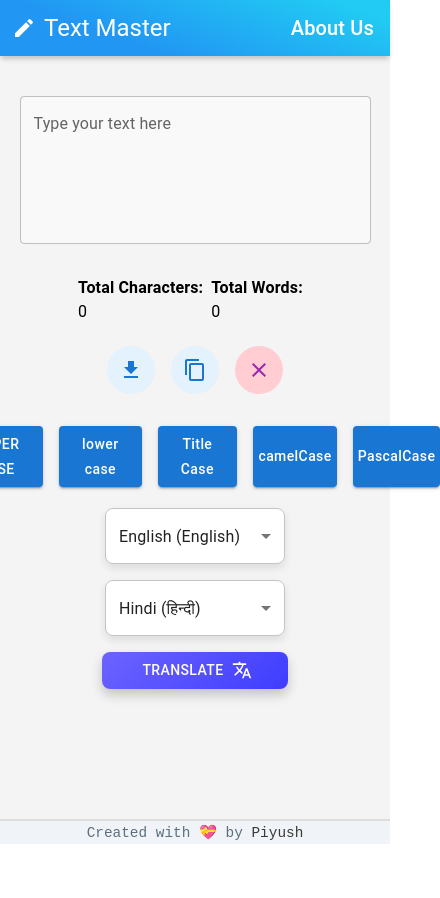
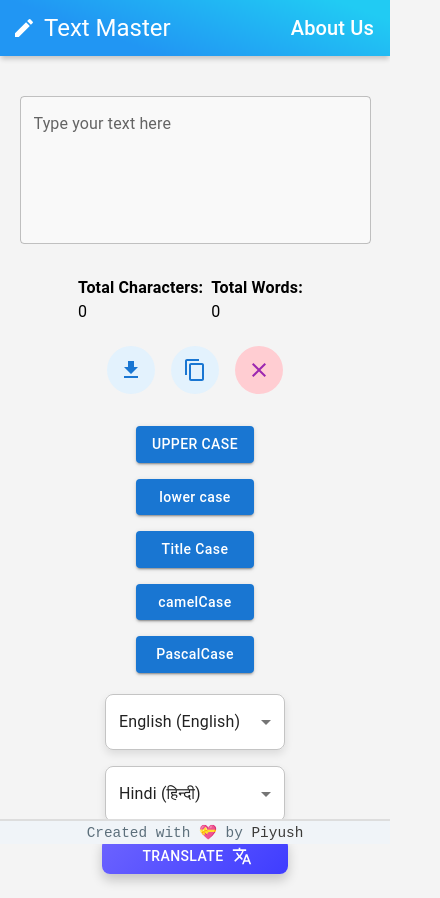
Before and after one commit to immortalWebDev/Text-Master, a React (Vite) app: page / in a window 390 px wide. Shown: the whole page, 440 px wide, since content can reach past the window. Before the commit the page ends 844 px from the top, so only its background shows below. Built offline with nearby package versions, Linux system fonts and the light colour scheme.

Commit message:
Made case buttons responsive and bug fixes

```diff
--- a/src/App.css
+++ b/src/App.css
@@ -2,26 +2,9 @@
   margin: 0;
   padding: 0;
   box-sizing: border-box;
-  /* background-color: "gray", */
 }
 
 body {
   overflow-x: hidden;
-  /* background-color: "gray", */
-
+  background-color: #f4f4f4
 }
-
-::-webkit-scrollbar {
-  width: 5px;
-  height: 3px;
-}
-
-::-webkit-scrollbar-thumb {
-  background-color: #6f6e72;
-  border-radius: 10px;
-}
-
-::-webkit-scrollbar-track {
-  background-color: #f5f5f5;
-  border-radius: 10px;
-}
--- a/src/components/CaseButtons.jsx
+++ b/src/components/CaseButtons.jsx
@@ -1,16 +1,14 @@
 import React from "react";
 import { Stack, Button } from "@mui/material";
-import { toTitleCase, toCamelCase,toPascalCase} from "text-trans";
+import { toTitleCase, toCamelCase, toPascalCase } from "text-trans";
 
 const CaseButtons = ({ originalText, setText }) => {
-
   const toUpperCase = () => {
     setText(originalText.toUpperCase());
   };
 
   const toLowerCase = () => {
-    setText(
-      originalText.toLowerCase());
+    setText(originalText.toLowerCase());
   };
 
   const toTitle = () => {
@@ -18,20 +16,25 @@ const CaseButtons = ({ originalText, setText }) => {
   };
 
   const toCamel = () => {
-    setText(toCamelCase(originalText))
+    setText(toCamelCase(originalText));
   };
 
   const toPascal = () => {
-    setText(toPascalCase(originalText))
+    setText(toPascalCase(originalText));
   };
 
   return (
-    <Stack direction="row" justifyContent="center" spacing={2}>
+    <Stack
+      direction={{ xs: "column", sm: "row" }}
+      justifyContent="center"
+      spacing={2}
+      alignItems="center"
+    >
       <Button
         variant="contained"
         color="primary"
         onClick={toUpperCase}
-        sx={{ textTransform: "none" }}
+        sx={{ textTransform: "none", width: { xs: "100%", sm: "auto" } }}
       >
         UPPER CASE
       </Button>
@@ -39,7 +42,7 @@ const CaseButtons = ({ originalText, setText }) => {
         variant="contained"
         color="primary"
         onClick={toLowerCase}
-        sx={{ textTransform: "none" }}
+        sx={{ textTransform: "none", width: { xs: "100%", sm: "auto" } }}
       >
         lower case
       </Button>
@@ -47,7 +50,7 @@ const CaseButtons = ({ originalText, setText }) => {
         variant="contained"
         color="primary"
         onClick={toTitle}
-        sx={{ textTransform: "none" }}
+        sx={{ textTransform: "none", width: { xs: "100%", sm: "auto" } }}
       >
         Title Case
       </Button>
@@ -55,7 +58,7 @@ const CaseButtons = ({ originalText, setText }) => {
         variant="contained"
         color="primary"
         onClick={toCamel}
-        sx={{ textTransform: "none" }}
+        sx={{ textTransform: "none", width: { xs: "100%", sm: "auto" } }}
       >
         camelCase
       </Button>
@@ -63,12 +66,12 @@ const CaseButtons = ({ originalText, setText }) => {
         variant="contained"
         color="primary"
         onClick={toPascal}
-        sx={{ textTransform: "none" }}
+        sx={{ textTransform: "none", width: { xs: "100%", sm: "auto" } }}
       >
         PascalCase
       </Button>
     </Stack>
   );
-}
+};
 
 export default CaseButtons;
```
